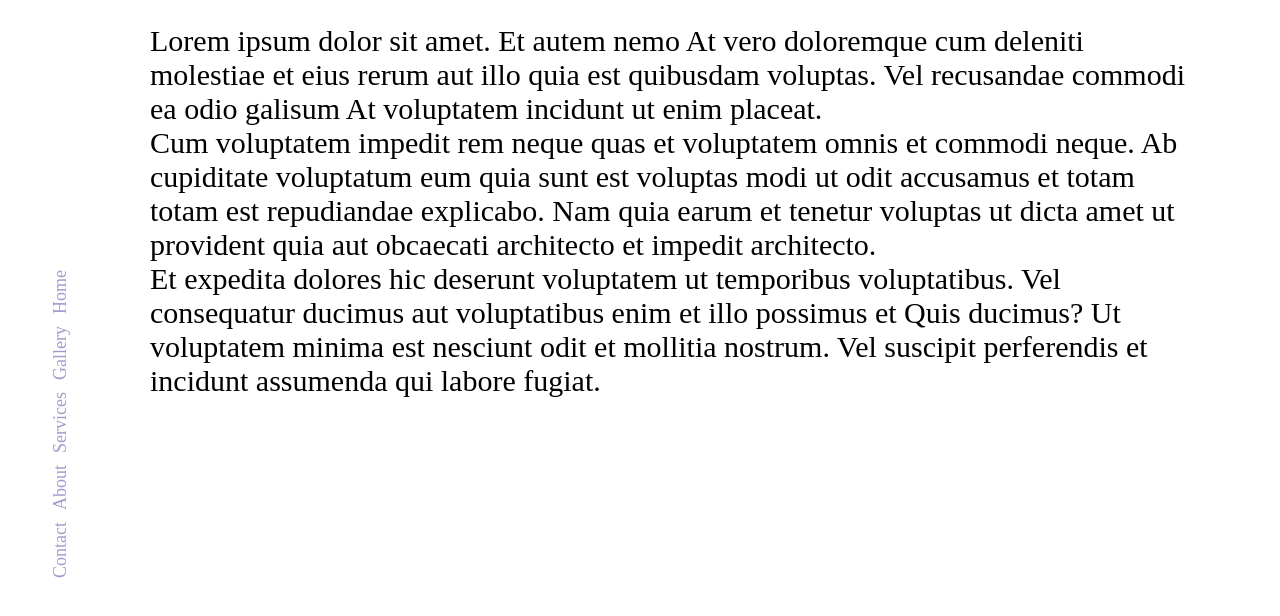
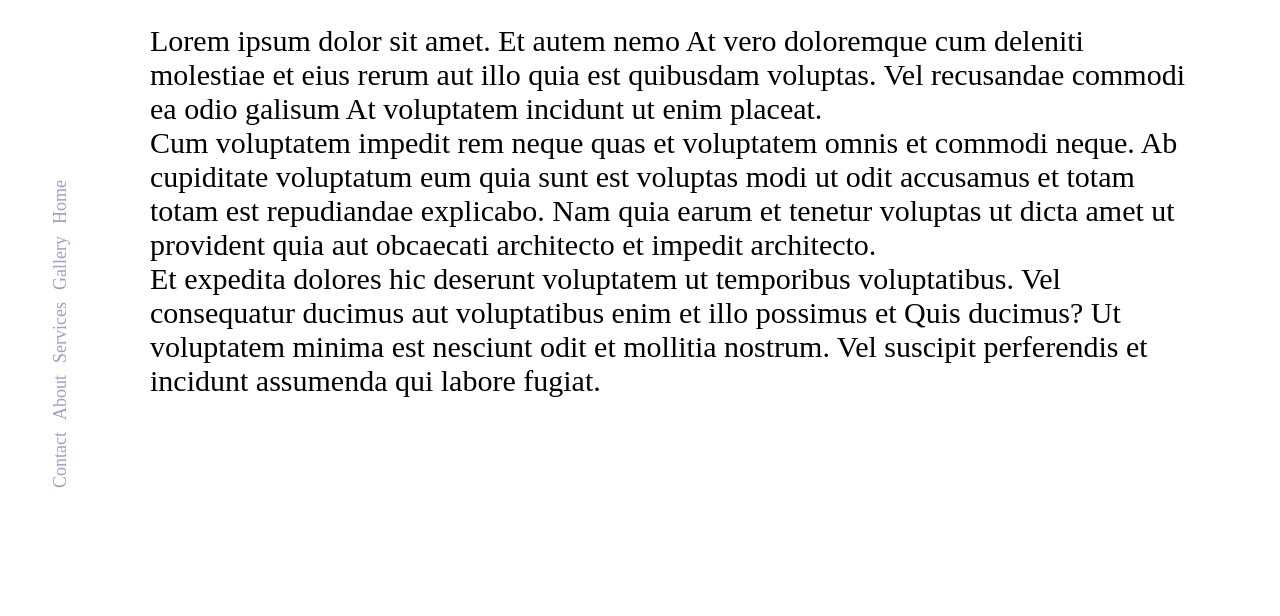
Before and after one commit to Sammyue/Halorado-Web, a plain HTML site: page Header/index.html in a window 1280 px wide. Shown: the part 66-682 px from the top of the page. Drawn offline with Linux system fonts and the light colour scheme.

Commit message:
added header transition effect

```diff
--- a/Header/index.html
+++ b/Header/index.html
@@ -9,6 +9,10 @@
 </head>
 <body>
     <!--Heading includs both the logo and the contact (fixed)-->
+    <!-- ****************************************************************** -->
+    <!--                             HEADER                                 -->
+    <!-- ****************************************************************** -->
+
     <section class="header">
         <div class="logo">
             <a href="#"><img src="../home/Home/Imag/Logo.png" width="60"></a>
@@ -25,7 +29,13 @@
             <a href="#" class="fa fa-envelope"> Loremipsum@conset.com</a>
             <a href="#" class="fa fa-weixin"> haloradostudio</a>
         </nav>
-
+        <nav class="nav-sidebar-container">
+            <div class="nav-sidebar"><a href="#">Home</a></div>
+            <div class="nav-sidebar"><a href="#">Gallery</a></div>
+            <div class="nav-sidebar"><a href="#">Services</a></div>
+            <div class="nav-sidebar"><a href="#">About</a></div>
+            <div class="nav-sidebar"><a href="#">Contact</a></div>
+        </nav>
         <div class="togglebox">
             <nav class="nav-contact-icon">
                 <a href="#" class="fa fa-instagram"></a>
--- a/Header/stylesheet.css
+++ b/Header/stylesheet.css
@@ -22,19 +22,43 @@ body {
     background: rgba(255,255,255,1);
 }
 
-/* navigation items */
+/* navigation before toggle */
 nav.nav-container {
-    display: none;
+    display: flex;
+    flex-direction: column;
+    justify-content: center;
+    align-items: center;
+    position: fixed;
+    left: 0;
+    top: 80;
+    width: 100%;
+    height: 0%;
+    overflow: hidden;
+    background: rgba(157,158,206,0.97);
+    transition: all 0.5s ease 0s;
+}
+
+nav.nav-container div.nav {
+    display: flex;
+}
+
+nav.nav-container div.nav a {
+    text-decoration: none;
+    padding: 20px;
+    color: white;
+    font-size: 20px;
+    font-weight: normal;
 }
 
 nav.nav-contact {
     display: none;
 }
 
-.togglebox {
-    display: flex;
+nav.nav-sidebar-container {
+    display: none;
 }
 
+/* contact icons */
 nav.nav-contact-icon a {
     position: relative;
     right: 10;
@@ -70,6 +94,9 @@ nav.nav-container.active div.nav a {
     font-weight: normal;
 }
 
+.togglebox {
+    display: flex;
+}
 
 /* hide checkbox */
 input#hamburger {
@@ -102,7 +129,6 @@ div.bars-container.active span:nth-child(1){
 div.bars-container.active span:nth-child(3){
     transform: translateY(-8px) rotate(-45deg);
 }
-/* for desktop responsiveness */
 
 .main {
     padding: 90px 80px 10px 150px;
@@ -113,17 +139,17 @@ div.bars-container.active span:nth-child(3){
     font-size: 30px;
 }
 
-
+/* for desktop responsiveness */
 @media only screen and (min-width: 991px) {
-    nav.nav-container {
+    nav.nav-sidebar-container {
         display: block;
         position: fixed;
         width: 10%;
-        bottom: 150px;
         left: 0px;
+        top: 30%;
     }
 
-    div.nav {
+    div.nav-sidebar {
         position: relative;
         writing-mode: vertical-rl;
         -webkit-transform: translateX(50px) rotate(180deg);
@@ -131,7 +157,7 @@ div.bars-container.active span:nth-child(3){
     }
 
 
-    div.nav a {
+    div.nav-sidebar a {
         text-decoration: none;
         font-family: Mr Eaves San OT;
         font-weight: normal;
```
